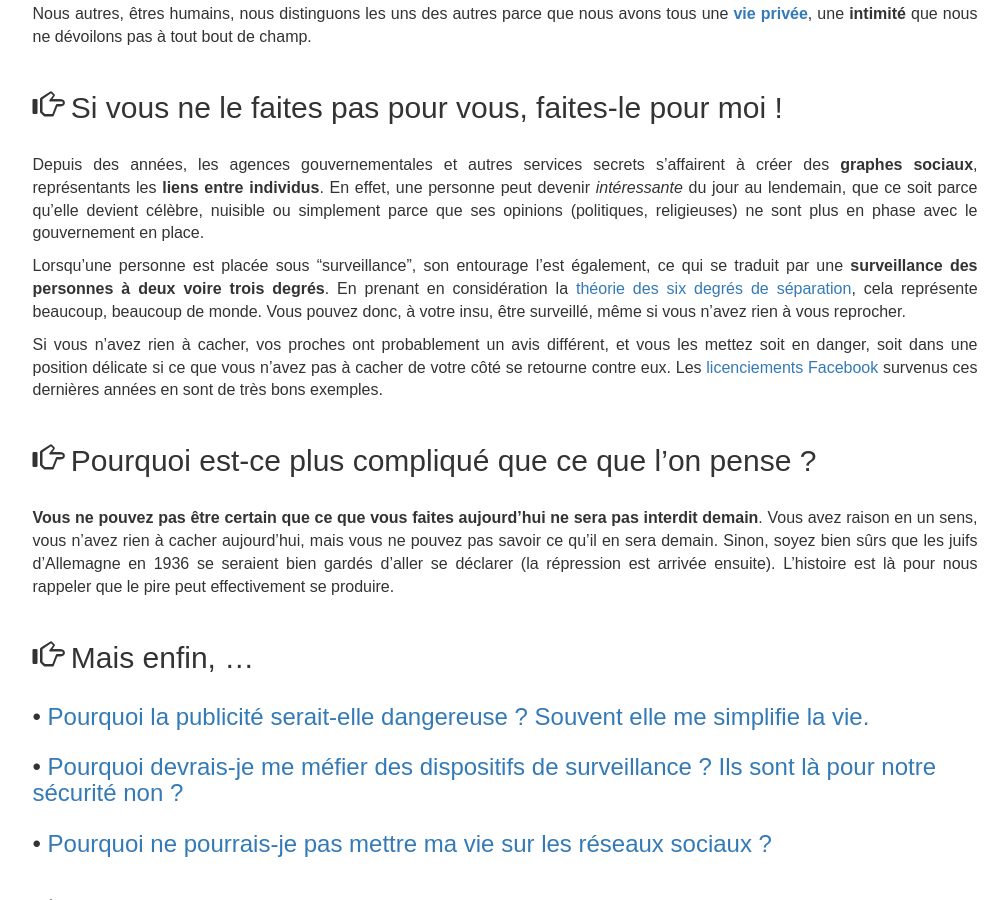
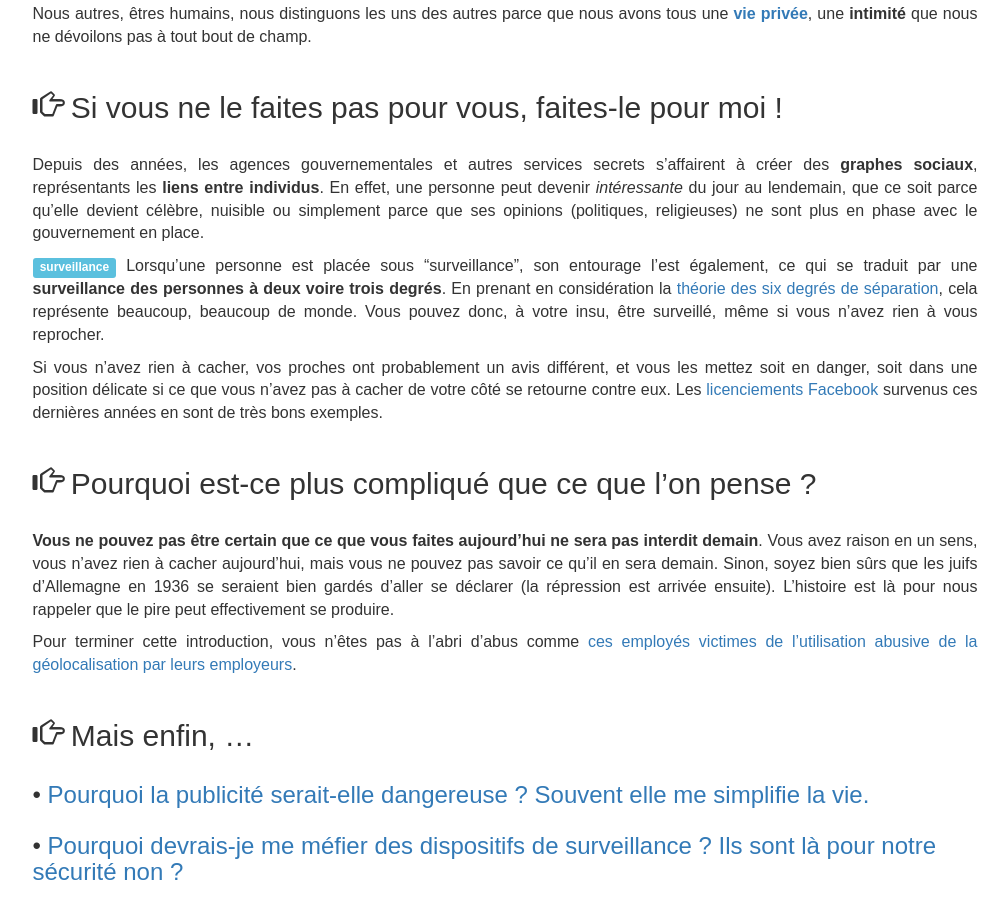
Before and after one commit to willdurand/jenairienacacher.fr, a Jekyll site: the page built from index.md, in a window 1280 px wide and 900 px high, scrolled down 308 px. Shown: the whole window, without its empty margins (135-1143 px from the left). Built offline with Jekyll 4.4.1, drawn with Linux system fonts in a browser that asks for light colours; some web fonts are replaced; Markdown is read by kramdown in place of the engine named in the settings; comment, search, counter and statistics services are not loaded.

```diff
--- a/_data/headlines.yml
+++ b/_data/headlines.yml
@@ -26,6 +26,7 @@
         religieuses) ne sont plus en phase avec le gouvernement en place.
 
 
+        <a class="label label-info" href="/surveillance.html">surveillance</a>
         Lorsqu'une personne est placée sous "surveillance", son entourage
         l'est également, ce qui se traduit par une **surveillance des personnes à
         deux voire trois degrés**. En prenant en considération la [théorie
@@ -53,3 +54,9 @@
         se seraient bien gardés d'aller se déclarer (la répression est arrivée
         ensuite). L'histoire est là pour nous rappeler que le pire peut
         effectivement se produire.
+
+
+        Pour terminer cette introduction, vous n'êtes pas à l'abri d'abus comme
+        [ces employés victimes de l'utilisation abusive de la géolocalisation
+        par leurs
+        employeurs](http://rue89.nouvelobs.com/2014/02/25/etre-geolocalise-employeur-men-fiche-nai-rien-a-cacher-250150).
```
